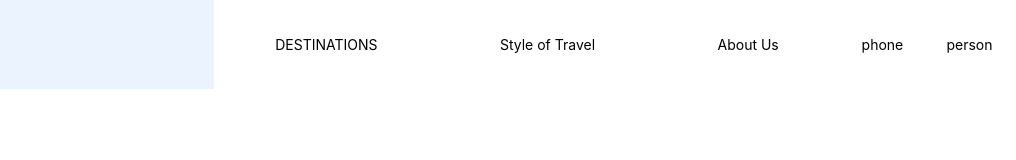
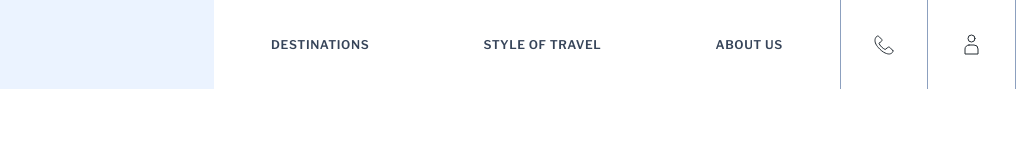
Before and after one commit to axissixa57/Authentic-vacations, a plain HTML site: page dist/index.html in a window 1280 px wide. Shown: the top 160 px of the page, 264-1280 px from the left. Drawn offline with nearby package versions, Linux system fonts and the light colour scheme.

Commit message:
feat: header is done

```diff
--- a/dist/index.html
+++ b/dist/index.html
@@ -6,6 +6,7 @@
     <meta name="viewport" content="width=device-width, initial-scale=1.0">
     <meta http-equiv="X-UA-Compatible" content="ie=edge">
     <link rel="stylesheet" href="./css/index.css">
+    <link href="https://fonts.googleapis.com/css?family=Libre+Franklin:400,600&display=swap" rel="stylesheet">
     <title>AV_Homepage</title>
 </head>
 
@@ -25,14 +26,51 @@
         </div>
         <div class="menu">
             <nav class="menu__nav">
-                <div class="menu__item">DESTINATIONS</div>
-                <div class="menu__item">Style of Travel</div>
-                <div class="menu__item">About Us</div>
+                <li class="menu__item">
+                    <a href="#" class="menu__link">DESTINATIONS</a>
+                </li>
+                <li class="menu__item">
+                    <a href="#" class="menu__link">Style of Travel</a>
+                </li>
+                <li class="menu__item">
+                    <a href="#" class="menu__link">About Us</a>
+                </li>
             </nav>
             <nav class="menu-services__list">
-                <div class="menu-services__item">phone</div>
-                <div class="menu-services__item">person</div>
-                <div class="menu-services__item">backet</div>
+                <div class="menu-services__item">
+                    <svg class="menu-services__item-phone" xmlns="http://www.w3.org/2000/svg" width="20" height="20"
+                        viewBox="0 0 20 20">
+                        <path fill="none" fill-rule="evenodd" stroke="#242C33" stroke-linecap="round"
+                            d="M18.596 15.237l-2.78-2.786c-.553-.553-1.47-.536-2.043.038L11.125 14.5l-.276-.154c-.885-.491-2.095-1.164-3.369-2.442-1.277-1.28-1.95-2.495-2.441-3.382l-.15-.27 2.187-1.549.462-.464c.574-.575.59-1.494.037-2.048l-2.78-2.787c-.552-.553-1.47-.536-2.043.039l-.784.79c-.241.357-.46.744-.624 1.162a4.74 4.74 0 0 0-.287 1.158c-.367 3.05 1.023 5.837 4.797 9.62 5.217 5.227 9.42 4.832 9.602 4.813a4.688 4.688 0 0 0 1.158-.291c.413-.162.8-.382 1.135-.645l.81-.763c.573-.576.59-1.495.037-2.05z" />
+                    </svg>
+                </div>
+                <div class="menu-services__item">
+                    <svg class="menu-services__item-account" xmlns="http://www.w3.org/2000/svg" width="15" height="21" viewBox="0 0 15 21">
+                        <g fill="none" fill-rule="evenodd" stroke="#242C33" stroke-linecap="round"
+                            transform="translate(1 1)">
+                            <circle cx="6.5" cy="3.5" r="3.5" />
+                            <path d="M4 10h5a4 4 0 0 1 4 4v5H0v-5a4 4 0 0 1 4-4z" />
+                        </g>
+                    </svg>
+                </div>
+                <div class="menu-services__item menu-services__item--dark-blue">
+                    <svg class="menu-services__item-cart" xmlns="http://www.w3.org/2000/svg" width="23" height="19" viewBox="0 0 23 19">
+                        <g fill="none" fill-rule="evenodd">
+                            <path d="M.5 1.5l5.377 2.878-.69-2.878H.5zm7.187 10.437H20L5.877 4.378l1.81 7.56z" />
+                            <path stroke="#FFF" stroke-linecap="round" d="M.5 1.5h4.687l2.5 10.438H20" />
+                            <path d="M11.5 16.625a1.687 1.687 0 1 1-3.375 0 1.687 1.687 0 0 1 3.375 0" />
+                            <path stroke="#FFF" stroke-linecap="round"
+                                d="M11.5 16.625a1.687 1.687 0 1 1-3.375 0 1.687 1.687 0 0 1 3.375 0z" />
+                            <path d="M20 16.625a1.687 1.687 0 1 1-3.375 0 1.687 1.687 0 0 1 3.375 0" />
+                            <path stroke="#FFF" stroke-linecap="round"
+                                d="M20 16.625a1.687 1.687 0 1 1-3.375 0 1.687 1.687 0 0 1 3.375 0z" />
+                            <path d="M6.385 5.27h16.449" />
+                            <path stroke="#FFF" stroke-linecap="round" d="M6.385 5.27h16.449" />
+                            <path d="M7.427 8.469h14.039" />
+                            <path stroke="#FFF" stroke-linecap="round" d="M7.427 8.469h14.039" />
+                        </g>
+                    </svg>
+                </div>
             </nav>
         </div>
     </header>
--- a/scss/_homepage.scss
+++ b/scss/_homepage.scss
@@ -23,10 +23,38 @@
     flex: 1 1;
   }
 
-  &-services__list {
+  &__item {
+    list-style-type: none;
+  }
+
+  &__link {
+    font-family: "Libre Franklin", sans-serif;
+    font-size: 12px;
+    font-weight: 600;
+    line-height: 1.83;
+    letter-spacing: 0.6px;
+    color: #364459;
+    text-transform: uppercase;
+    text-decoration: none;
+  }
+}
+
+.menu-services {
+  &__list {
     display: flex;
-    justify-content: space-around;
-    align-items: center;
     width: 262px;
   }
+
+  &__item {
+    display: flex;
+    justify-content: center;
+    align-items: center;
+    width: 89px;
+    height: 89px;
+    border-left: solid 0.5px #8ca0bf;
+
+    &--dark-blue {
+      background-color: #0d3a7f;
+    }
+  }
 }
```
Also changed, not shown: dist/css/index.css, dist/img/account.svg (added), dist/img/call-icon.svg (added), dist/img/cart-icon.svg (added), 1 other file.
